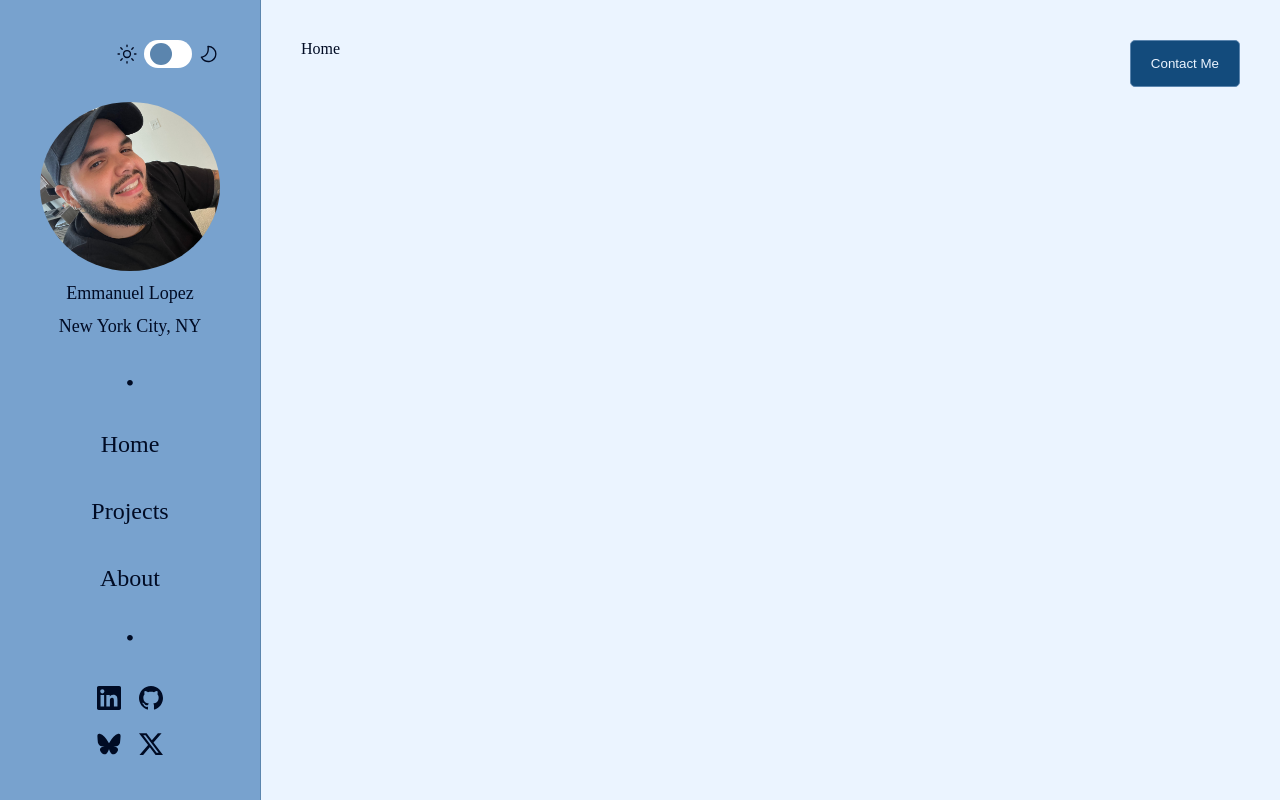
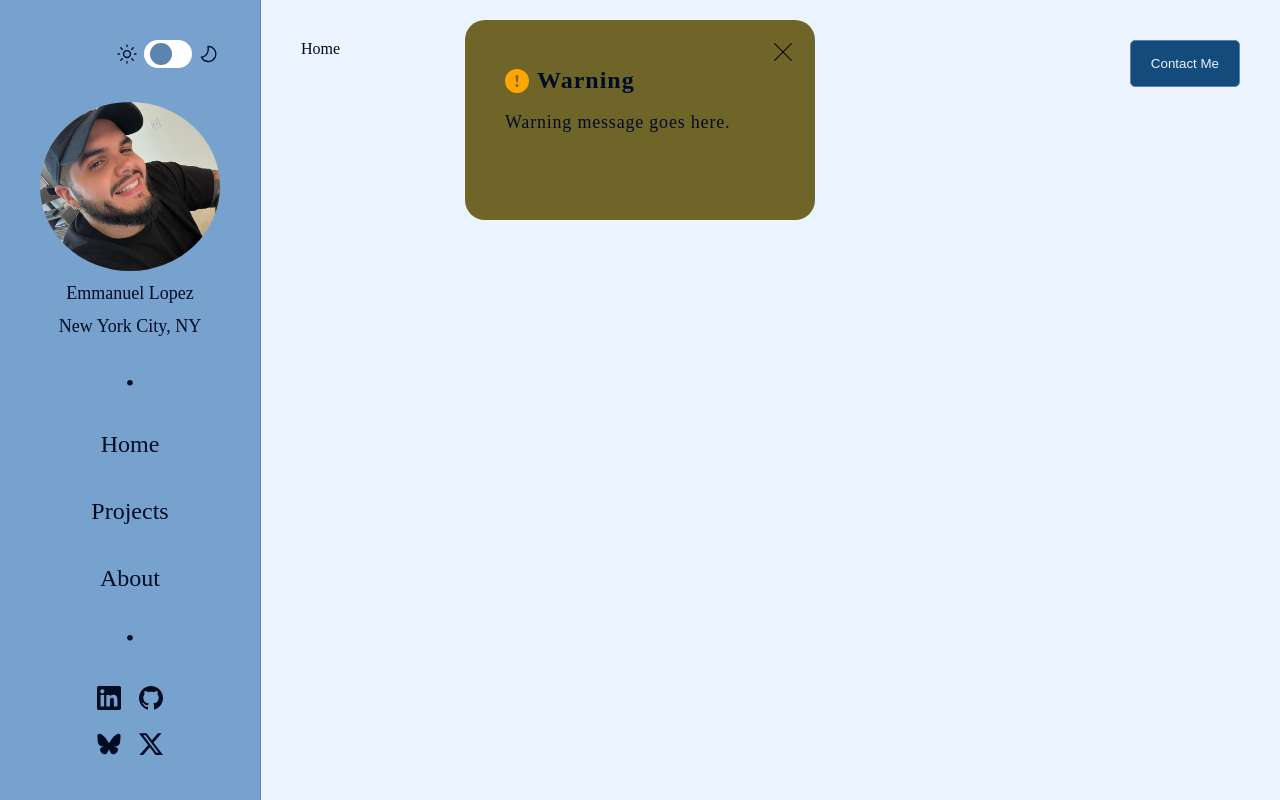
Before and after one commit to EmLopezDev/portfolio, a React (Vite) app: page / in a window 1280 px wide. Built offline with nearby package versions, Linux system fonts and the light colour scheme.

Commit message:
created Toast component, have to update logic and colors

```diff
--- a/src/components/Contact/ContactForm.tsx
+++ b/src/components/Contact/ContactForm.tsx
@@ -46,7 +46,9 @@ function ContactForm({ isOpen, setIsOpen }: ContactFormType) {
                     formRef.current,
                     PUBLIC_KEY
                 );
-                console.log(email.status);
+                if (email.status === 200) {
+                    formRef.current.reset();
+                }
             } catch (error) {
                 console.error(error);
             }
@@ -151,9 +153,10 @@ function ContactForm({ isOpen, setIsOpen }: ContactFormType) {
                         Message
                         <textarea
                             id="message"
-                            className="contact__form--input"
+                            className="contact__form--text-area"
                             name="message"
                             onChange={onMessageChange}
+                            cols={1}
                         ></textarea>
                     </label>
                     <button className="contact__form--submit">SUBMIT</button>
--- a/src/components/Icon/SVGComponents.tsx
+++ b/src/components/Icon/SVGComponents.tsx
@@ -17,6 +17,59 @@ export function Bluesky({ fill, size, className }: SVGType) {
             xmlns="http://www.w3.org/2000/svg"
         >
             <path d="M10.8576 3.06895C16.1772 7.11915 21.8992 15.3313 24 19.7383C26.1009 15.3316 31.8225 7.11906 37.1424 3.06895C40.9808 0.146493 47.2 -2.11474 47.2 5.08062C47.2 6.51763 46.3876 17.1523 45.9111 18.8788C44.2548 24.8812 38.2196 26.4122 32.8511 25.4856C42.2351 27.1053 44.6223 32.4704 39.4668 37.8355C29.6756 48.0249 25.394 35.279 24.2964 32.013C24.0953 31.4143 24.0012 31.1342 23.9998 31.3723C23.9984 31.1342 23.9043 31.4143 23.7032 32.013C22.6061 35.279 18.3246 48.0252 8.5328 37.8355C3.37728 32.4704 5.7644 27.105 15.1486 25.4856C9.77992 26.4122 3.74456 24.8812 2.08856 18.8788C1.61207 17.1521 0.799683 6.51747 0.799683 5.08062C0.799683 -2.11474 7.01904 0.146493 10.8573 3.06895H10.8576Z" />
+        </svg>
+    );
+}
+
+export function CircleCheckFilled({ fill, size, className }: SVGType) {
+    return (
+        <svg
+            className={className}
+            width={size}
+            height={size}
+            xmlns="http://www.w3.org/2000/svg"
+            fill={fill}
+            viewBox="0 0 24 24"
+        >
+            <path
+                fillRule="evenodd"
+                d="M12 1C5.925 1 1 5.925 1 12s4.925 11 11 11s11-4.925 11-11S18.075 1 12 1Zm4.768 9.14a1 1 0 1 0-1.536-1.28l-4.3 5.159l-2.225-2.226a1 1 0 0 0-1.414 1.414l3 3a1 1 0 0 0 1.475-.067l5-6Z"
+                clipRule="evenodd"
+            />
+        </svg>
+    );
+}
+
+export function CircleExclamationFilled({ fill, size, className }: SVGType) {
+    return (
+        <svg
+            className={className}
+            width={size}
+            height={size}
+            xmlns="http://www.w3.org/2000/svg"
+            fill={fill}
+            viewBox="0 0 16 16"
+        >
+            <path d="M16 8A8 8 0 1 1 0 8a8 8 0 0 1 16 0zM8 4a.905.905 0 0 0-.9.995l.35 3.507a.552.552 0 0 0 1.1 0l.35-3.507A.905.905 0 0 0 8 4zm.002 6a1 1 0 1 0 0 2a1 1 0 0 0 0-2z" />
+        </svg>
+    );
+}
+
+export function CircleXFilled({ fill, size, className }: SVGType) {
+    return (
+        <svg
+            className={className}
+            width={size}
+            height={size}
+            xmlns="http://www.w3.org/2000/svg"
+            fill={fill}
+            viewBox="0 0 24 24"
+        >
+            <path
+                fillRule="evenodd"
+                d="M12 1C5.925 1 1 5.925 1 12s4.925 11 11 11s11-4.925 11-11S18.075 1 12 1Zm3.707 8.707a1 1 0 0 0-1.414-1.414L12 10.586L9.707 8.293a1 1 0 1 0-1.414 1.414L10.586 12l-2.293 2.293a1 1 0 1 0 1.414 1.414L12 13.414l2.293 2.293a1 1 0 0 0 1.414-1.414L13.414 12l2.293-2.293Z"
+                clipRule="evenodd"
+            />
         </svg>
     );
 }
--- a/src/components/Layout/Layout.tsx
+++ b/src/components/Layout/Layout.tsx
@@ -3,6 +3,7 @@ import { Outlet } from "react-router-dom";
 import Sidebar from "../Sidebar/Sidebar";
 import ContactButton from "../Contact/ContactButton";
 import ContactForm from "../Contact/ContactForm";
+import Toast from "../Toast/Toast";
 
 function Layout() {
     const [isFormOpen, setIsFormOpen] = useState<boolean>(false);
@@ -20,6 +21,7 @@ function Layout() {
                     setIsOpen={setIsFormOpen}
                 />
             )}
+            <Toast />
         </main>
     );
 }
--- /dev/null
+++ b/src/components/Toast/Toast.tsx
@@ -0,0 +1,88 @@
+import { useEffect, useState, type JSX } from "react";
+import { Icon } from "../Icon/Icon";
+import IconButton from "../Icon/IconButton";
+import { useToast } from "./useToast";
+
+export type Status = "success" | "failure" | "warning";
+
+type ToastOptionsType = {
+    [key: string]: {
+        icon: JSX.Element;
+        status: Status;
+        message: string;
+    };
+};
+
+function Toast() {
+    const [toastType, setToastType] = useState<Status | null>(null);
+    const { showToast, onCloseToast } = useToast();
+    const toastOptions: ToastOptionsType = {
+        success: {
+            icon: (
+                <Icon
+                    name="circleCheckFilled"
+                    color="green"
+                    size={24}
+                />
+            ),
+            status: "success",
+            message:
+                "Message has been successfuly sent. Looking forward to talking with you soon. 😎",
+        },
+        failure: {
+            icon: (
+                <Icon
+                    name="circleXFilled"
+                    color="red"
+                    size={24}
+                />
+            ),
+            status: "failure",
+            message: "Unable to send message. Please try again momentarily",
+        },
+        warning: {
+            icon: (
+                <Icon
+                    name="circleExclamationFilled"
+                    color="orange"
+                    size={24}
+                />
+            ),
+            status: "warning",
+            message: "Warning message goes here.",
+        },
+    };
+
+    const toastOption = showToast && toastOptions[showToast];
+
+    useEffect(() => {
+        setToastType(showToast);
+    }, [showToast]);
+
+    return (
+        toastOption && (
+            <dialog
+                className={`toast__container ${showToast}`}
+                open
+            >
+                <IconButton
+                    className="toast__container--close"
+                    iconName="close"
+                    iconSize={24}
+                    onClick={onCloseToast}
+                />
+                <div className="toast">
+                    <div className="toast__header">
+                        {toastOption.icon}
+                        <span className="toast__header--status">
+                            {toastOption.status}
+                        </span>
+                    </div>
+                    <div className="toast__message">{toastOption.message}</div>
+                </div>
+            </dialog>
+        )
+    );
+}
+
+export default Toast;
--- /dev/null
+++ b/src/components/Toast/useToast.tsx
@@ -0,0 +1,16 @@
+import { useEffect, useState } from "react";
+import { type Status } from "./Toast";
+
+export function useToast() {
+    const [showToast, setShowToast] = useState<Status | null>("warning");
+
+    const onCloseToast = () => {
+        setShowToast(null);
+    };
+
+    useEffect(() => {
+        setShowToast(showToast);
+    }, [showToast]);
+
+    return { onCloseToast, showToast };
+}
--- a/src/scss/components/_contact_form.scss
+++ b/src/scss/components/_contact_form.scss
@@ -63,6 +63,15 @@
             border: none;
             background-color: var(--white-200);
         }
+        &--text-area {
+            height: u.rem(150);
+            border-radius: u.rem(4);
+            border: none;
+            background-color: var(--white-200);
+            resize: none;
+            padding-inline: u.rem(20);
+            padding-block: u.rem(20);
+        }
 
         &--submit {
             height: u.rem(40);
--- a/src/scss/components/_index.scss
+++ b/src/scss/components/_index.scss
@@ -2,3 +2,4 @@
 @forward "contact_form";
 @forward "sidebar";
 @forward "theme_button";
+@forward "toast";
--- /dev/null
+++ b/src/scss/components/_toast.scss
@@ -0,0 +1,61 @@
+@use "../utils/" as u;
+
+$toast-width: u.rem(350);
+
+.toast__container {
+    position: fixed;
+    width: $toast-width;
+    height: u.rem(200);
+    top: u.rem(20);
+    left: calc(50% - ($toast-width / 2));
+    border: none;
+    border-radius: u.rem(20);
+    padding-inline: u.rem(20);
+    padding-block: u.rem(20);
+
+    &.success {
+        background-color: var(--success);
+    }
+
+    &.failure {
+        background-color: var(--danger);
+    }
+
+    &.warning {
+        background-color: var(--warning);
+    }
+
+    &--close {
+        display: block;
+        margin-inline-start: auto;
+        background-color: transparent;
+        border: none;
+    }
+}
+
+.toast {
+    display: flex;
+    flex-direction: column;
+    gap: u.rem(16);
+    padding-inline: u.rem(20);
+    color: var(--primary-text-color);
+
+    &__header {
+        display: flex;
+        align-items: center;
+        gap: u.rem(8);
+
+        &--status {
+            text-transform: capitalize;
+            font-size: u.rem(24);
+            font-weight: 700;
+            letter-spacing: u.rem(1);
+        }
+    }
+
+    &__message {
+        font-size: u.rem(18);
+        line-height: u.rem(24);
+        letter-spacing: u.rem(0.8);
+    }
+}
```
Also changed, not shown: src/components/Icon/Icon.tsx (+7 -0 lines).
